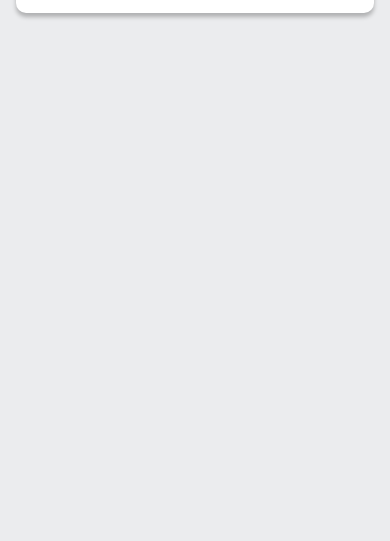
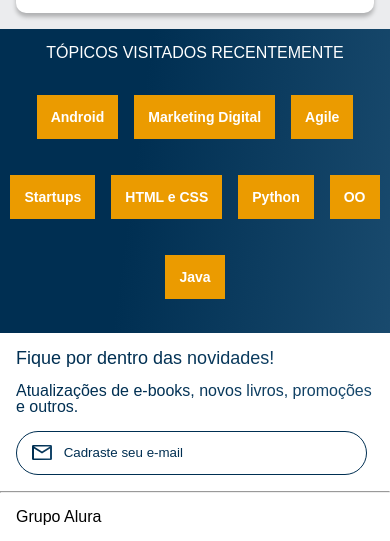
Before and after one commit to helderruiz/mobile-first, a plain HTML site: page index.html in a window 390 px wide. Shown: the part 1481-2022 px from the top of the page. Before the commit the page ends 1510 px from the top, so only its background shows below. Drawn offline with nearby package versions, Linux system fonts and the light colour scheme; a web font is replaced by a local one.

Commit message:
terminei o projeto para mobile

```diff
--- /dev/null
+++ b/css/contato.css
@@ -0,0 +1,38 @@
+.contato {
+    background-color: var(--branco);
+    padding: 1em;
+}
+
+.contato-titulo, .contato-texto {
+    background: var(--azul-degrade);
+    -webkit-background-clip: text;
+    -webkit-text-fill-color: transparent;
+    background-clip: text;
+}
+
+.contato-titulo {
+    font-size: 18px;
+    font-weight: 500;
+}
+
+.contato-texto {
+    font-weight: 300;
+    margin: 1em 0;
+}
+
+.contato-email {
+    padding: 1em;
+    border: 1px solid var(--azul);
+    border-radius: 24px;
+    width: 90%;
+    color: var(--azul);
+}
+
+.contato-email::placeholder {
+    font-family: var(--fonte-principal);
+    color: var(--azul);
+    background: url(../imagens/Email.svg) no-repeat;
+    background-position: left;
+    padding-left: 2.5em;
+
+}
--- /dev/null
+++ b/css/rodape.css
@@ -0,0 +1,8 @@
+hr {
+    margin: 0%;
+}
+
+footer {
+    background-color: var(--branco);
+    padding: 1em;
+}
--- a/css/style.css
+++ b/css/style.css
@@ -2,7 +2,9 @@
 @import url("header.css");
 @import url("banner.css");
 @import url("carrossel.css");
-
+@import url("topicos.css");
+@import url("contato.css");
+@import url("rodape.css");
 :root {
     --cor-de-fundo:#EBECEE;
     --branco: #FFFFFF;
--- /dev/null
+++ b/css/topicos.css
@@ -0,0 +1,30 @@
+.topicos {
+    background: var(--azul-degrade);
+    text-align: center;
+    padding: 1em 0;
+}
+
+.topicos-titulo {
+    color: var(--branco);
+    font-weight: 300;
+    margin-bottom: 1em;
+}
+
+.topicos-lista {
+    display: flex;
+    flex-wrap: wrap;
+    justify-content: center;
+}
+
+.topicos-item {
+    margin: 2em 0.5em;
+}
+
+.topicos-link {
+    padding: 1em;
+    color: var(--branco);
+    background-color: var(--laranja);
+    text-decoration: none;
+    font-size: 14px;
+    font-weight: 700;
+}
--- a/index.html
+++ b/index.html
@@ -130,7 +130,7 @@
                     <p class="descricao__texto">Analista de sistemas e escritora, Juliana é especialista em Front-End. </p>
                 </div>
                 <!-- 2 coluna -->
-                <img class="descricao__imagem" src="imagens/Perfil-escritora 1.svg" alt="imagem Angular">
+                <img class="descricao__imagem" src="imagens/Perfil-escritora 1.svg" alt="imagem escritora">
             </div>
             <!-- 2 linha -->
             <div class="card__botoes">
@@ -145,6 +145,32 @@
         </div>
     </section>
 
+    <section class="topicos">
+        <h2 class="topicos-titulo">TÓPICOS VISITADOS RECENTEMENTE</h2>
+        <ul class="topicos-lista">
+            <li class="topicos-item"><a class="topicos-link" href="#">Android</a></li>
+            <li class="topicos-item"><a class="topicos-link" href="#">Marketing Digital</a></li>
+            <li class="topicos-item"><a class="topicos-link" href="#">Agile</a></li>
+            <li class="topicos-item"><a class="topicos-link" href="#">Startups</a></li>
+            <li class="topicos-item"><a class="topicos-link" href="#">HTML e CSS</a></li>
+            <li class="topicos-item"><a class="topicos-link" href="#">Python</a></li>
+            <li class="topicos-item"><a class="topicos-link" href="#">OO</a></li>
+            <li class="topicos-item"><a class="topicos-link" href="#">Java</a></li>
+        </ul>
+    </section>
+
+    <section class="contato">
+        <h2 class="contato-titulo">Fique por dentro das novidades!</h2>
+        <p class="contato-texto">Atualizações de e-books, novos livros, promoções e outros.</p>
+        <input class="contato-email" type="email" placeholder="Cadraste seu e-mail">
+    </section>
+
+    <hr />
+
+    <footer>
+        <h2>Grupo Alura</h2>
+    </footer>
+
     <script src="https://cdn.jsdelivr.net/npm/swiper@8/swiper-bundle.min.js"></script>
     <script>
         const swiper = new Swiper('.swiper', {
```
Also changed, not shown: imagens/Email.svg (added).
